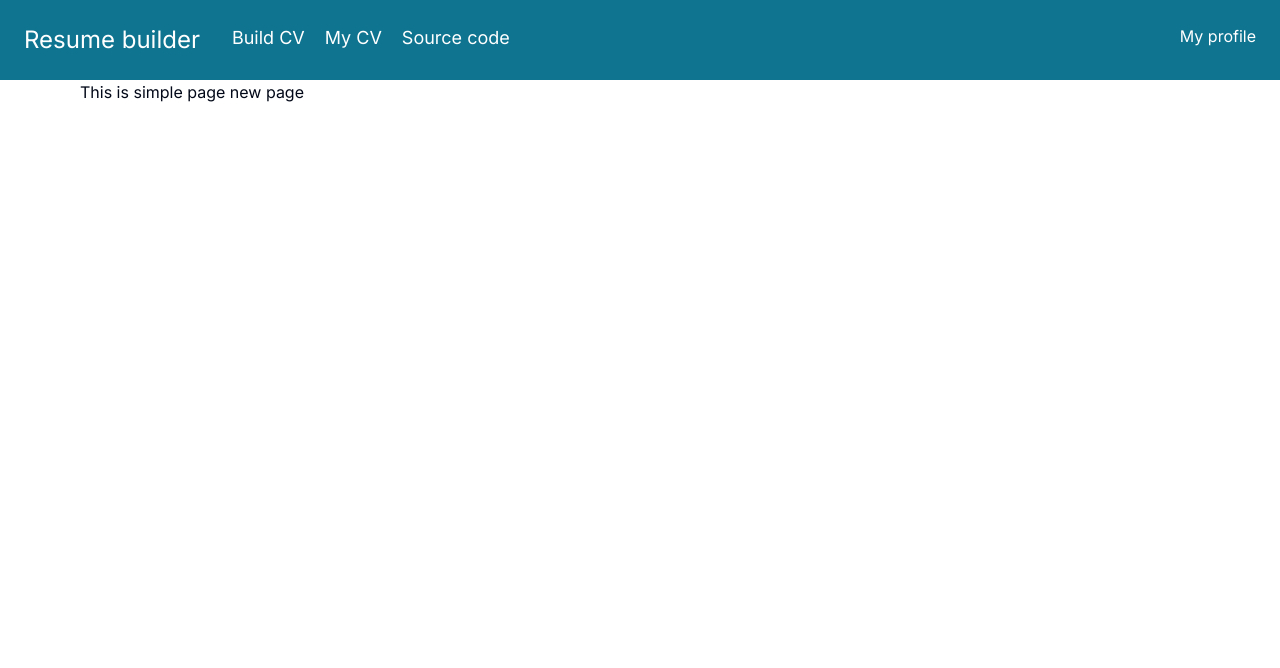
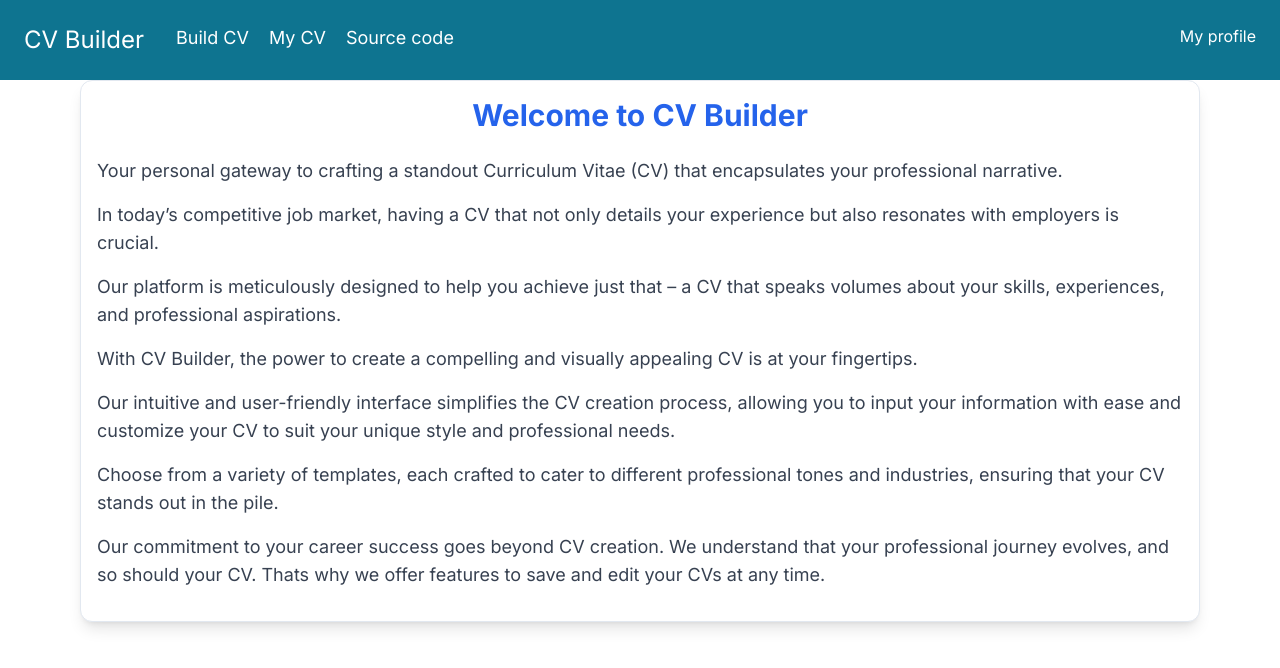
Before and after one commit to jkuzmanovik/cv-builder, a Next.js app: page / in a window 1280 px wide. Shown: the top 668 px of the page. Built offline with nearby package versions, Linux system fonts and the light colour scheme; no server answers.

Commit message:
home page first try

```diff
--- a/app/page.tsx
+++ b/app/page.tsx
@@ -1,13 +1,37 @@
 import Container from "@/components/Container";
+import { Card } from "@/components/ui/card";
+
+
 
 export default function Page() {
-
-
   return (
     <Container>
-      <div className="flex justify-normal">
-        <h1>This is simple page new page</h1>
-      </div>
+      <Card className="p-4 bg-white shadow-lg rounded-xl">
+        <h1 className="text-3xl font-bold mb-6 text-center text-blue-600">Welcome to CV Builder</h1>
+        <div className="text-lg mb-4 space-y-4 text-gray-700">
+          <p>
+            Your personal gateway to crafting a standout Curriculum Vitae (CV) that encapsulates your professional narrative.
+          </p>
+          <p>
+            In today’s competitive job market, having a CV that not only details your experience but also resonates with employers is crucial.
+          </p>
+          <p>
+            Our platform is meticulously designed to help you achieve just that – a CV that speaks volumes about your skills, experiences, and professional aspirations.
+          </p>
+          <p>
+            With CV Builder, the power to create a compelling and visually appealing CV is at your fingertips.
+          </p>
+          <p>
+            Our intuitive and user-friendly interface simplifies the CV creation process, allowing you to input your information with ease and customize your CV to suit your unique style and professional needs.
+          </p>
+          <p>
+            Choose from a variety of templates, each crafted to cater to different professional tones and industries, ensuring that your CV stands out in the pile.
+          </p>
+          <p>
+            Our commitment to your career success goes beyond CV creation. We understand that your professional journey evolves, and so should your CV. Thats why we offer features to save and edit your CVs at any time.
+          </p>
+        </div>
+      </Card>
     </Container>
   );
 }
--- a/components/CVSingle.tsx
+++ b/components/CVSingle.tsx
@@ -44,7 +44,6 @@ const CVSingle: React.FC<CVSingleProps> = ({ cv }) => {
   return (
     <>
       <div>
-        <h1 className="mx-auto text-2xl m-2 p-2 ">List of all your CVS</h1>
         <Table>
           <TableHeader>
             <TableRow>
--- a/components/Header.tsx
+++ b/components/Header.tsx
@@ -3,14 +3,12 @@ import Link from "next/link";
 import React from "react";
 
 const Header = () => {
-  const {userId} = auth();
-
 
 
   return (
     <div className="flex justify-between h-20 w-full text-white bg-cyan-700 p-6">
       <div className="flex justify-between gap-8">
-        <Link href={"/"} className="text-2xl">Resume builder </Link>
+        <Link href={"/"} className="text-2xl">CV Builder</Link>
         <div className="flex justify-between gap-5 text-lg ">
           <Link href={"/build"}>Build CV</Link>
           <Link href={"/mycv"}>My CV</Link>
--- a/components/modals/ListCVS.tsx
+++ b/components/modals/ListCVS.tsx
@@ -30,11 +30,14 @@ const ListCVS = () => {
 
   return (
     <>
+    <div className="mx-auto m-2">
+        <h1 className="m-auto text-2xl p-2  ">List of all your CVS</h1>
     {cvs? (Object.keys(cvs).map((key : any) => (
        <CVSingle key={key} cv={cvs[key]} />
       )) )
-    : (<h1>You dont have any CVs yet</h1>)
+    : (<h1 className="flex justify-center mt-4">You dont have any CVs yet</h1>)
     }
+    </div>
     </>
   )
 };
--- /dev/null
+++ b/components/ui/card.tsx
@@ -0,0 +1,79 @@
+import * as React from "react"
+
+import { cn } from "@/lib/utils"
+
+const Card = React.forwardRef<
+  HTMLDivElement,
+  React.HTMLAttributes<HTMLDivElement>
+>(({ className, ...props }, ref) => (
+  <div
+    ref={ref}
+    className={cn(
+      "rounded-lg border bg-card text-card-foreground shadow-sm",
+      className
+    )}
+    {...props}
+  />
+))
+Card.displayName = "Card"
+
+const CardHeader = React.forwardRef<
+  HTMLDivElement,
+  React.HTMLAttributes<HTMLDivElement>
+>(({ className, ...props }, ref) => (
+  <div
+    ref={ref}
+    className={cn("flex flex-col space-y-1.5 p-6", className)}
+    {...props}
+  />
+))
+CardHeader.displayName = "CardHeader"
+
+const CardTitle = React.forwardRef<
+  HTMLParagraphElement,
+  React.HTMLAttributes<HTMLHeadingElement>
+>(({ className, ...props }, ref) => (
+  <h3
+    ref={ref}
+    className={cn(
+      "text-2xl font-semibold leading-none tracking-tight",
+      className
+    )}
+    {...props}
+  />
+))
+CardTitle.displayName = "CardTitle"
+
+const CardDescription = React.forwardRef<
+  HTMLParagraphElement,
+  React.HTMLAttributes<HTMLParagraphElement>
+>(({ className, ...props }, ref) => (
+  <p
+    ref={ref}
+    className={cn("text-sm text-muted-foreground", className)}
+    {...props}
+  />
+))
+CardDescription.displayName = "CardDescription"
+
+const CardContent = React.forwardRef<
+  HTMLDivElement,
+  React.HTMLAttributes<HTMLDivElement>
+>(({ className, ...props }, ref) => (
+  <div ref={ref} className={cn("p-6 pt-0", className)} {...props} />
+))
+CardContent.displayName = "CardContent"
+
+const CardFooter = React.forwardRef<
+  HTMLDivElement,
+  React.HTMLAttributes<HTMLDivElement>
+>(({ className, ...props }, ref) => (
+  <div
+    ref={ref}
+    className={cn("flex items-center p-6 pt-0", className)}
+    {...props}
+  />
+))
+CardFooter.displayName = "CardFooter"
+
+export { Card, CardHeader, CardFooter, CardTitle, CardDescription, CardContent }
```
